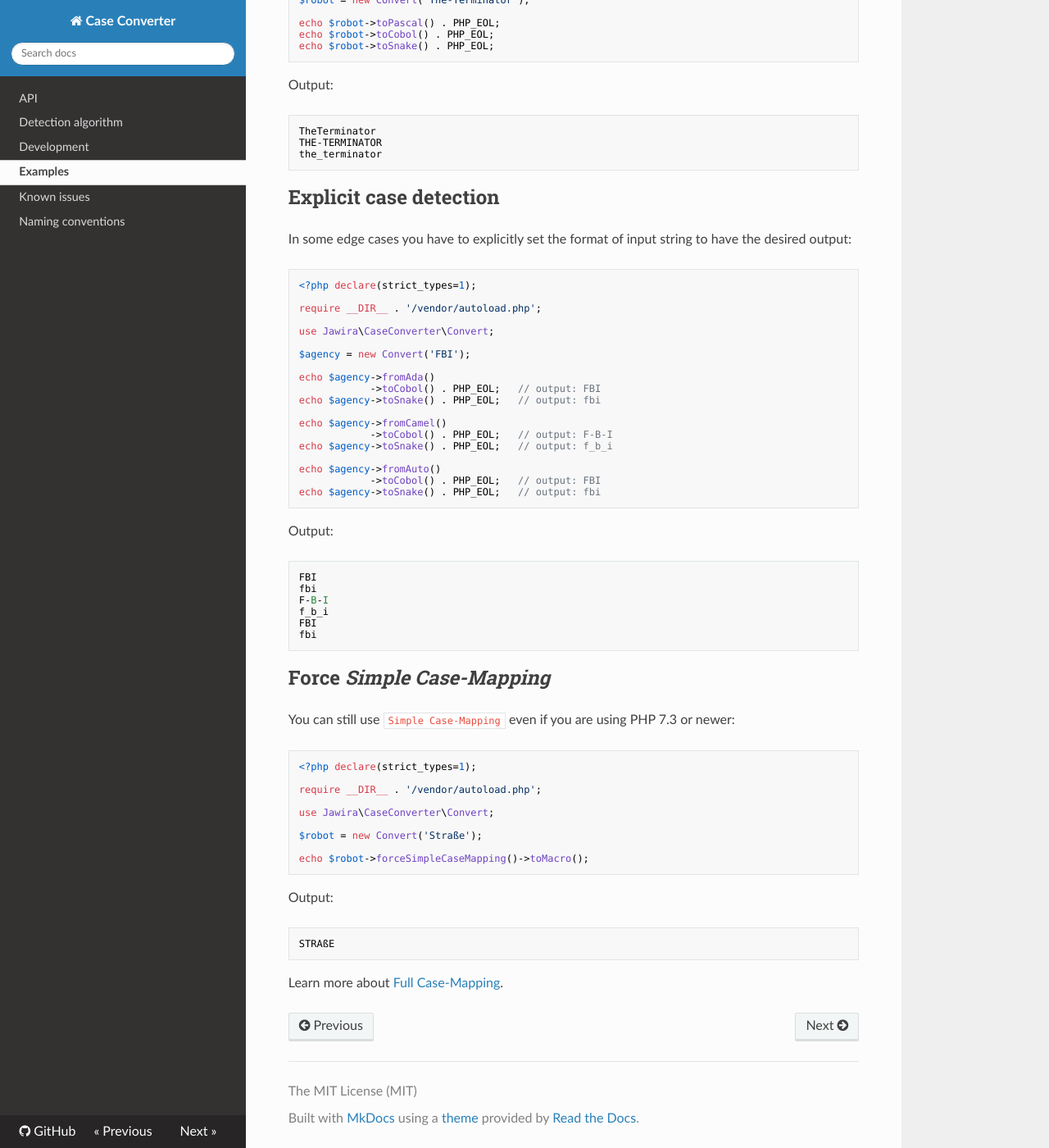
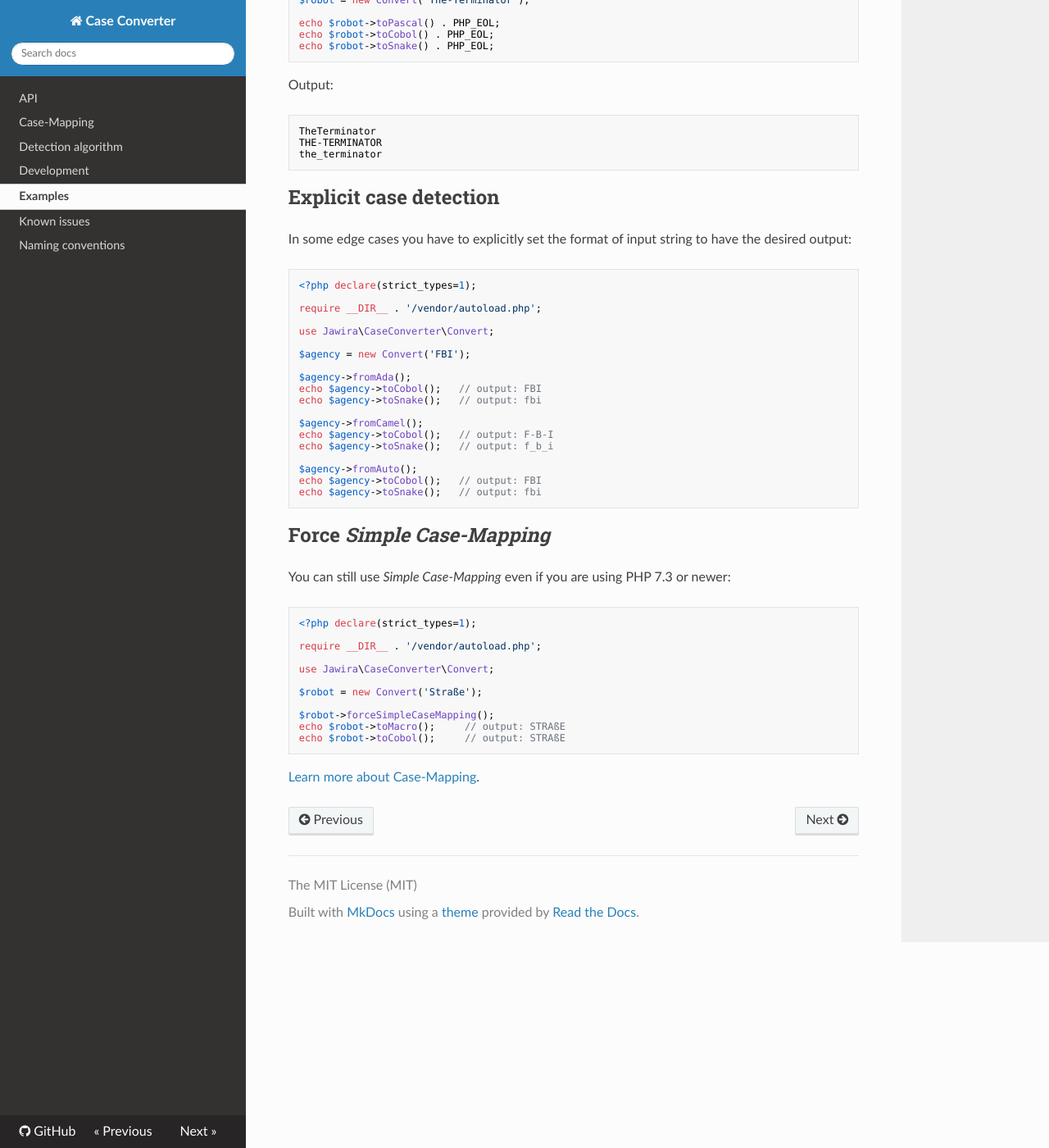
Before and after one commit to jawira/case-converter, an MkDocs documentation site: the page built from docs/examples.md, in a window 1280 px wide and 1400 px high, scrolled down 415 px. Shown: the whole window at 82% size. Built offline with MkDocs 1.6.1, drawn with Linux system fonts in a browser that asks for light colours; nearby versions of some CDN libraries.

Commit message:
Update doc #38

````diff
--- a/docs/examples.md
+++ b/docs/examples.md
@@ -43,34 +43,23 @@ use Jawira\CaseConverter\Convert;
 
 $agency = new Convert('FBI');
 
-echo $agency->fromAda()
-            ->toCobol() . PHP_EOL;   // output: FBI
-echo $agency->toSnake() . PHP_EOL;   // output: fbi
+$agency->fromAda();
+echo $agency->toCobol();   // output: FBI
+echo $agency->toSnake();   // output: fbi
 
-echo $agency->fromCamel()
-            ->toCobol() . PHP_EOL;   // output: F-B-I
-echo $agency->toSnake() . PHP_EOL;   // output: f_b_i
+$agency->fromCamel();
+echo $agency->toCobol();   // output: F-B-I
+echo $agency->toSnake();   // output: f_b_i
 
-echo $agency->fromAuto()
-            ->toCobol() . PHP_EOL;   // output: FBI
-echo $agency->toSnake() . PHP_EOL;   // output: fbi
-```
-
-Output:
-
-```
-FBI
-fbi
-F-B-I
-f_b_i
-FBI
-fbi
+$agency->fromAuto();
+echo $agency->toCobol();   // output: FBI
+echo $agency->toSnake();   // output: fbi
 ```
 
 Force _Simple Case-Mapping_
 ---------------------------
 
-You can still use `Simple Case-Mapping` even if you are using PHP 7.3 or newer:
+You can still use _Simple Case-Mapping_ even if you are using PHP 7.3 or newer:
 
 ```php
 <?php declare(strict_types=1);
@@ -81,15 +70,11 @@ use Jawira\CaseConverter\Convert;
 
 $robot = new Convert('Straße');
 
-echo $robot->forceSimpleCaseMapping()->toMacro();
+$robot->forceSimpleCaseMapping();
+echo $robot->toMacro();     // output: STRAßE
+echo $robot->toCobol();     // output: STRAßE
 ```
 
-Output:
+[Learn more about Case-Mapping][Case-Mapping].
 
-```
-STRAßE
-```
-
-Learn more about [Full Case-Mapping].
-
-[Full Case-Mapping]: https://jawira.github.io/case-converter/known-issues.html#full-case-mapping
+[Case-Mapping]: https://jawira.github.io/case-converter/case-mapping.html
````
Also changed, not shown: README.md (+3 -24 lines), docs/case-mapping.md (added, +94 -0 lines), docs/known-issues.md (+0 -44 lines).
